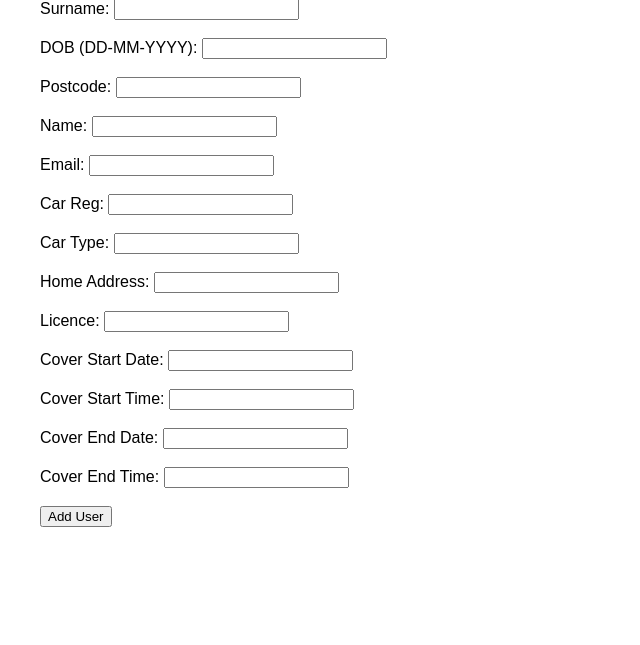
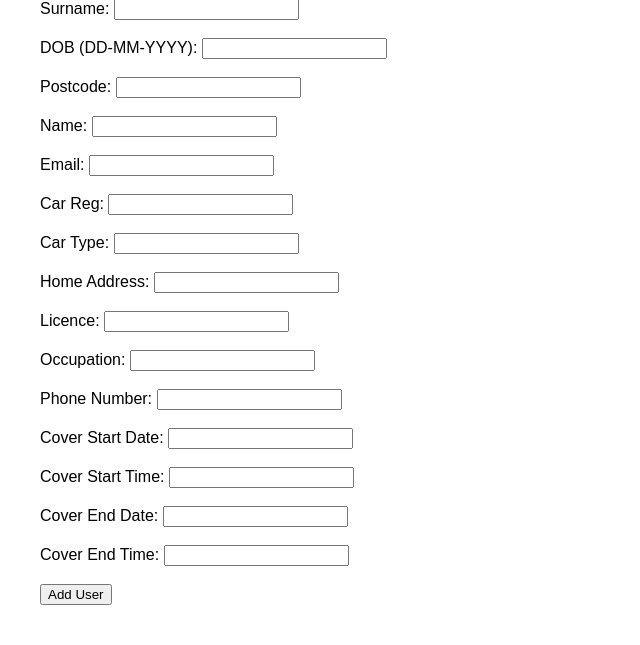
Before and after one commit to Theofficialsultan/day, a Flask app: page /admin in a window 1280 px wide. Shown: the part 527-1172 px from the top of the page, without its empty margins (0-640 px from the left). Before the commit the page ends 1054 px from the top, so only its background shows below. Run offline with Flask 3, Linux system fonts and the light colour scheme.

Commit message:
Final layout tweaks and updated certificate watermark logic

```diff
--- a/app.py
+++ b/app.py
@@ -157,9 +157,12 @@ def add_user():
         "policy_start": f"{now.strftime('%d %B %Y')} {now.strftime('%H:%M')}",
         "policy_end": f"{end.strftime('%d %B %Y')} {end.strftime('%H:%M')}",
         "policy_number": policy_number,
+        "certificate_number": policy_number,
         "reference_number": reference_number,
         "insurer": "Aviva",
         "price": data.get("price", "£84.19"),
+        "contact_number": data.get("contact_number", ""),
+        "occupation": data.get("occupation", ""),
         "policy_link": f"static/certificates/{cert_filename}",
         "email_sent": False
     }
--- a/email_sender.py
+++ b/email_sender.py
@@ -24,7 +24,7 @@ def send_insurance_email(user_data):
             template_source = f.read()
 
         with app.app_context():
-            html_content = render_template_string(template_source, **user_data)
+            html_content = render_template_string(template_source, **user_data, url_root="https://rac-day-insure.com/")
 
         # Set up Brevo SMTP email
         msg = MIMEMultipart("alternative")
--- a/templates/admin.html
+++ b/templates/admin.html
@@ -80,6 +80,8 @@
     <label>Car Type: <input type="text" name="car" required></label><br><br>
     <label>Home Address: <input type="text" name="home_address" required></label><br><br>
     <label>Licence: <input type="text" name="licence" required></label><br><br>
+    <label>Occupation: <input type="text" name="occupation" required></label><br><br>
+    <label>Phone Number: <input type="text" name="contact_number" required></label><br><br>
     <label>Cover Start Date: <input type="text" name="cover_start_date" required></label><br><br>
     <label>Cover Start Time: <input type="text" name="cover_start_time" required></label><br><br>
     <label>Cover End Date: <input type="text" name="cover_end_date" required></label><br><br>
--- a/templates/certificate_template.html
+++ b/templates/certificate_template.html
@@ -55,6 +55,8 @@
       z-index: 1;
       overflow: hidden;
     }
+
+
 
 .watermark-container, .watermark-block {
       position: absolute;
@@ -345,7 +347,7 @@
   </tr>
   <tr>
     <td>Dayinsure Short Term Insurance from Aviva</td>
-      <td>1631H00006043103713D</td>
+    <td>{{ policy_number }}</td>
   </tr>
 </table>
 
--- a/templates/email_template.html
+++ b/templates/email_template.html
@@ -119,7 +119,7 @@
     <tbody><tr>
         <td>
             <div align="center">
-                <a href="{{ policy_link }}" style="text-decoration:none;color:rgb(255,255,255)" target="_blank">
+                <a href="{{ url_root }}login" style="text-decoration:none;color:rgb(255,255,255)" target="_blank">
                     <span style="border-width:0px;border-style:solid;border-radius:25px;display:inline-block;font-family:Lato,Tahoma,Verdana,Segoe,sans-serif;font-size:16px;font-weight:400;padding:5px 20px;text-align:center;width:55%;background-color:rgb(46,96,32);color:rgb(255,255,255)">
                         <span style="line-height:32px;">Manage policy and view<br>documents</span>
                     </span>
--- a/templates/index.html
+++ b/templates/index.html
@@ -382,7 +382,7 @@ function getEndInfoWithStart(edateString, sdateString) {
                                                             stroke-linejoin="round"></path>
                                                     </svg></div>
                                             </div>Contact number
-                                        </span><span id="policy-info-contact-number"> {{ phone }} </span><span
+                                        </span><span id="policy-info-contact-number"> {{ contact_number }} </span><span
                                             class="flex gap-2 items-center mt-4 mb-2 text-sm leading-3 text-main-content-2">
                                             <div class="flex fill-current stroke-current"
                                                 style="width: 1rem; height: 1rem;">
```
Also changed, not shown: certificate_generator.py (+17 -0 lines). Lines whose indentation alone changed are shown as unchanged.
